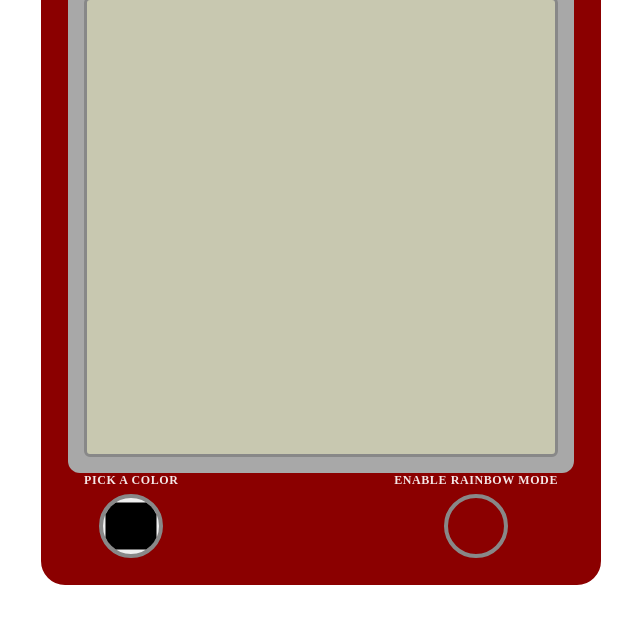
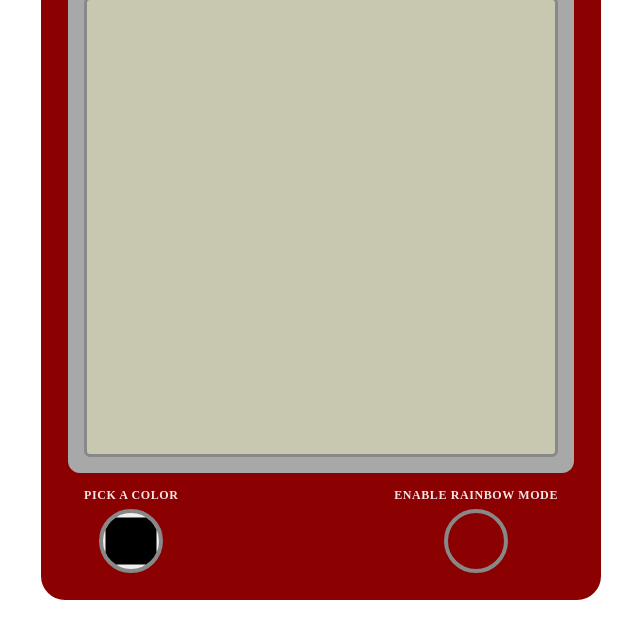
Before and after one commit to Calsjunior/etch-a-sketch, a plain HTML site: page index.html in a window 1280 px wide. Shown: the part 170-800 px from the top of the page, without its empty margins (319-959 px from the left). Drawn offline with Linux system fonts and the light colour scheme.

Commit message:
feat: add gap between all elements

```diff
--- a/style.css
+++ b/style.css
@@ -35,6 +35,9 @@ body {
 }
 
 .sketch {
+    display: flex;
+    flex-direction: column;
+    gap: 1.5rem;
     width: min(56rem, 95vw);
     padding: 2.4rem;
     background-color: rgb(var(--color-bg));
```
